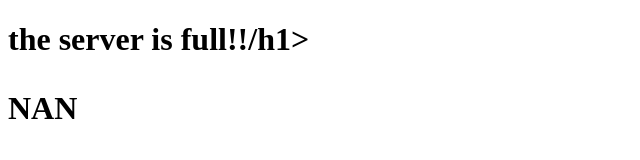
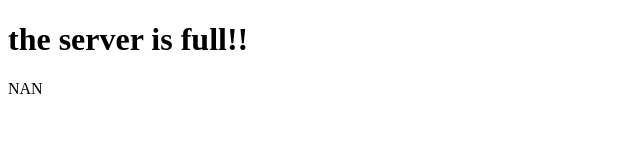
Before and after one commit to MahrouZzzZ/massar, a plain HTML site: page html.html in a window 1280 px wide. Shown: the whole page, without its empty margins (0-640 px from the left). Drawn offline with Linux system fonts and the light colour scheme.

Commit message:
Update html.html

```diff
--- a/html.html
+++ b/html.html
@@ -5,7 +5,7 @@
 </head>
 <body>
 
-<h1>the server is full!!/h1>
+<h1>the server is full!!</h1>
 <p>NAN</p>
 
 </body>
```
